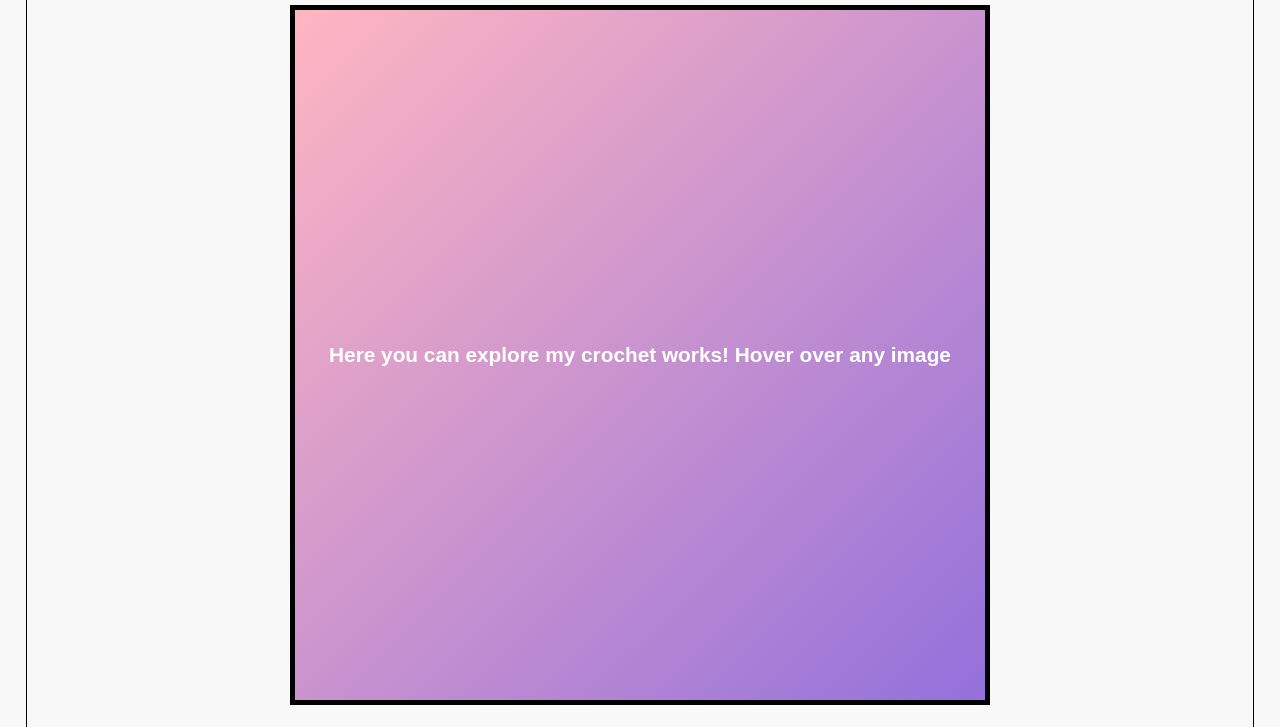
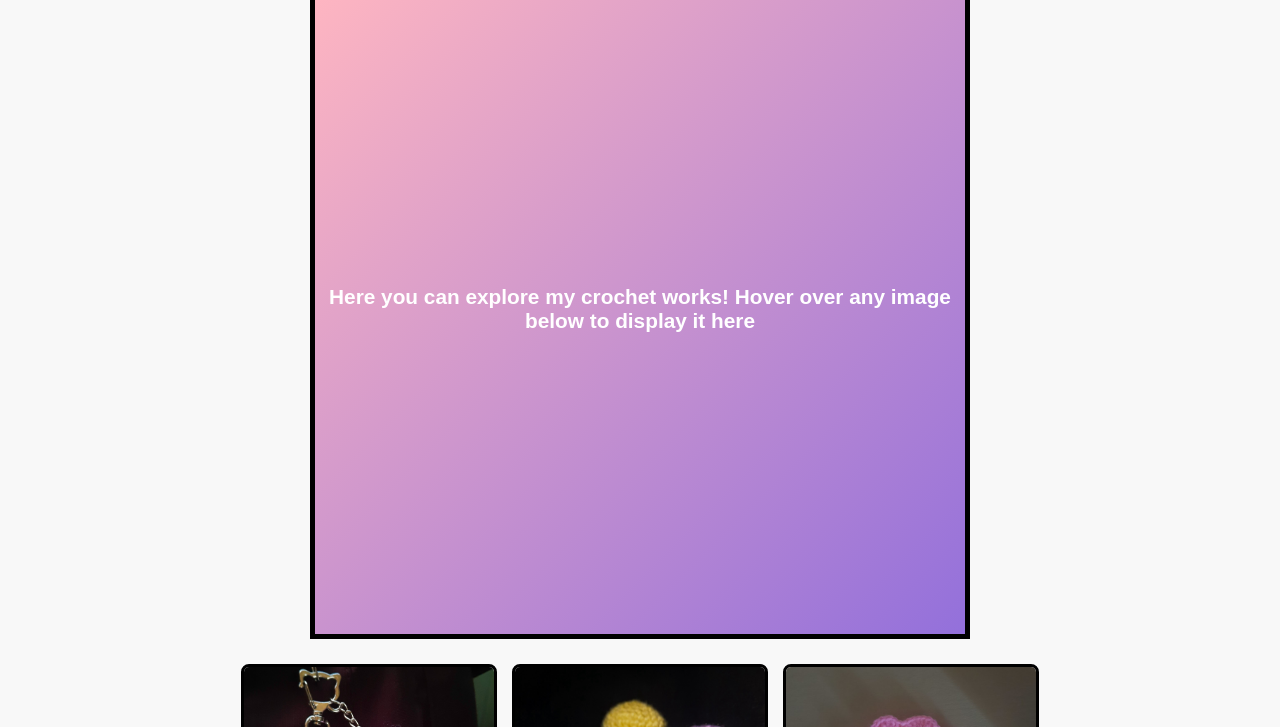
Before and after one commit to fatimahprojects/final-project-, a plain HTML site: page index.html in a window 1280 px wide. Shown: the part 113-840 px from the top of the page. Drawn offline with Linux system fonts and the light colour scheme.

Commit message:
Update style.css

```diff
--- a/style.css
+++ b/style.css
@@ -1,6 +1,5 @@
 body {
     margin: 2%;
-            border: 1px solid black;
     background-color: #f8f8f8;
     font-family: Arial, sans-serif;
 }
@@ -14,7 +13,6 @@
 }
 
 #image {
-            line-height: 650px;
     width: 650px;
     height: 650px;
     border: 5px solid black;
@@ -24,8 +22,11 @@
     text-align: center;
     font-size: 1.3em;
     font-weight: bold;
-            padding: 20px;
+    display: flex;
+    align-items: center;
+    justify-content: center;
     background-size: cover;
+    background-position: center;
 }
 .gallery {
     display: flex;
```
Lines whose indentation alone changed are shown as unchanged.
